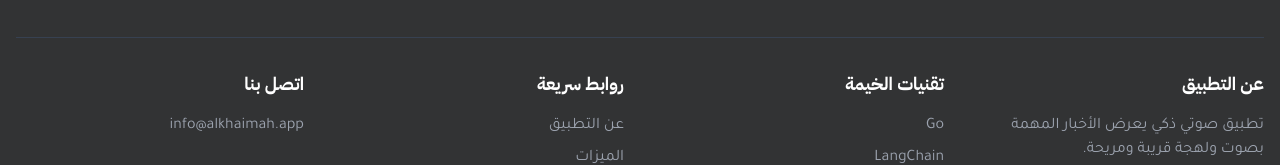
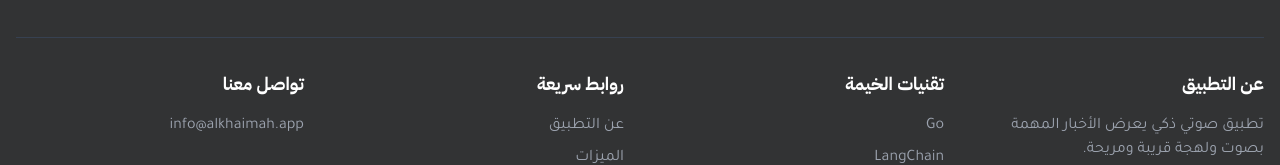
Before and after one commit to Al-Khaimah/khaimah-landing, a Next.js app: page / in a window 1280 px wide. Shown: the part 5208-5373 px from the top of the page. Built offline with nearby package versions, Linux system fonts and the light colour scheme.

Commit message:
fix wrong translation 2

```diff
--- a/app/page.tsx
+++ b/app/page.tsx
@@ -32,7 +32,7 @@ export default function Home() {
               فريق العمل
             </Link>
             <Link href="#contact" className="hover:text-[#C13144] transition-colors">
-            تواصل معنا
+             تواصل معنا
             </Link>
           </nav>
           <div className="flex items-center gap-2">
@@ -495,7 +495,7 @@ export default function Home() {
                   </ul>
                 </div>
                 <div>
-                  <h3 className="text-lg font-bold font-ibm-plex mb-4">اتصل بنا</h3>
+                  <h3 className="text-lg font-bold font-ibm-plex mb-4">تواصل معنا</h3>
                   <p className="text-gray-400">info@alkhaimah.app</p>
                 </div>
               </div>
--- a/components/mobile-menu.tsx
+++ b/components/mobile-menu.tsx
@@ -56,7 +56,7 @@ export function MobileMenu() {
             className="text-xl font-ibm-plex hover:text-[#C13144] transition-colors"
             onClick={handleLinkClick}
           >
-            اتصل بنا
+            تواصل معنا
           </Link>
           <Button className="bg-[#C13144] hover:bg-[#a52a3a] text-white mt-4" onClick={handleLinkClick}>
             حمل التطبيق
```
